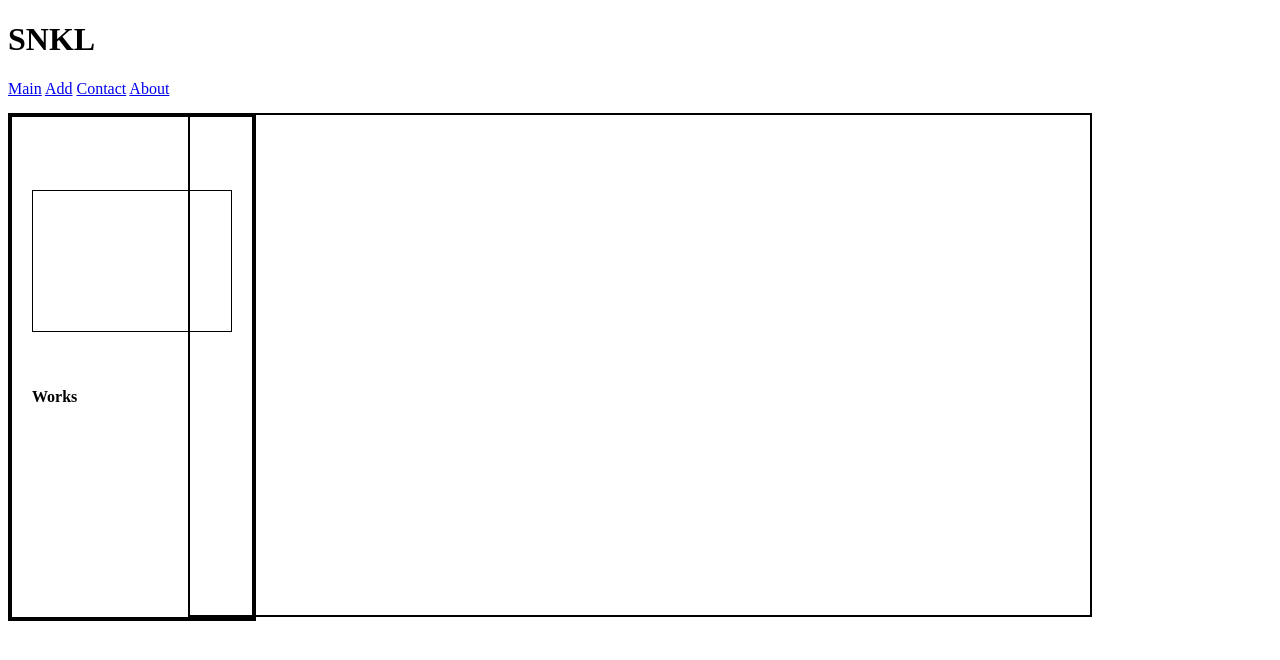
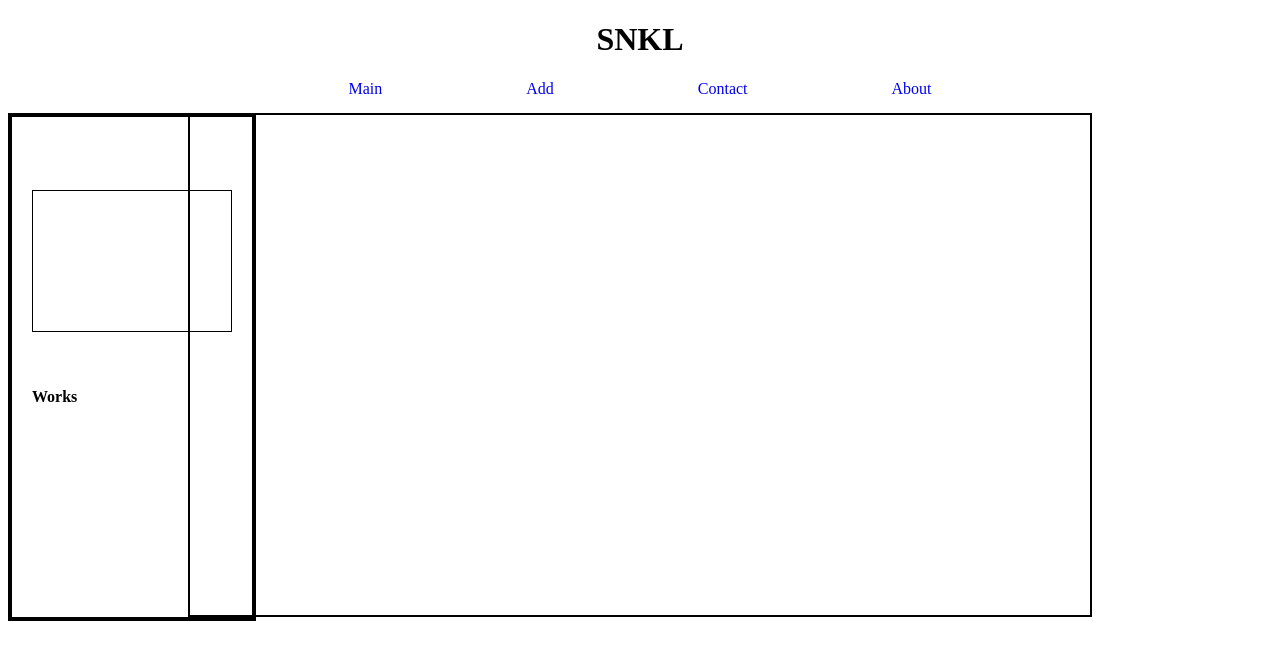
Before and after one commit to perfidiousscript/snkl, a website: page Client/views/index.html in a window 1280 px wide. Drawn offline with Linux system fonts and the light colour scheme; files that its build step writes are made by us from their sources; no server answers; files whose address does not match are found by name.

Commit message:
header centering  and spacing

```diff
--- a/Client/styles/stylesheet.css
+++ b/Client/styles/stylesheet.css
@@ -13,6 +13,23 @@
     font-size: 25em;
     z-index: 1;
     opacity:1;
+}
+
+.header{
+    text-align: center;
+}
+
+.navs{
+    margin: 0 auto;
+    text-align: center;
+}
+
+.nav{
+    margin: 0 70px;
+}
+
+.nav a{
+    text-decoration: none;
 }
 
 .main{
--- a/server/Public/assets/styles/stylesheet.css
+++ b/server/Public/assets/styles/stylesheet.css
@@ -13,6 +13,23 @@
     font-size: 25em;
     z-index: 1;
     opacity:1;
+}
+
+.header{
+    text-align: center;
+}
+
+.navs{
+    margin: 0 auto;
+    text-align: center;
+}
+
+.nav{
+    margin: 0 70px;
+}
+
+.nav a{
+    text-decoration: none;
 }
 
 .main{
```
